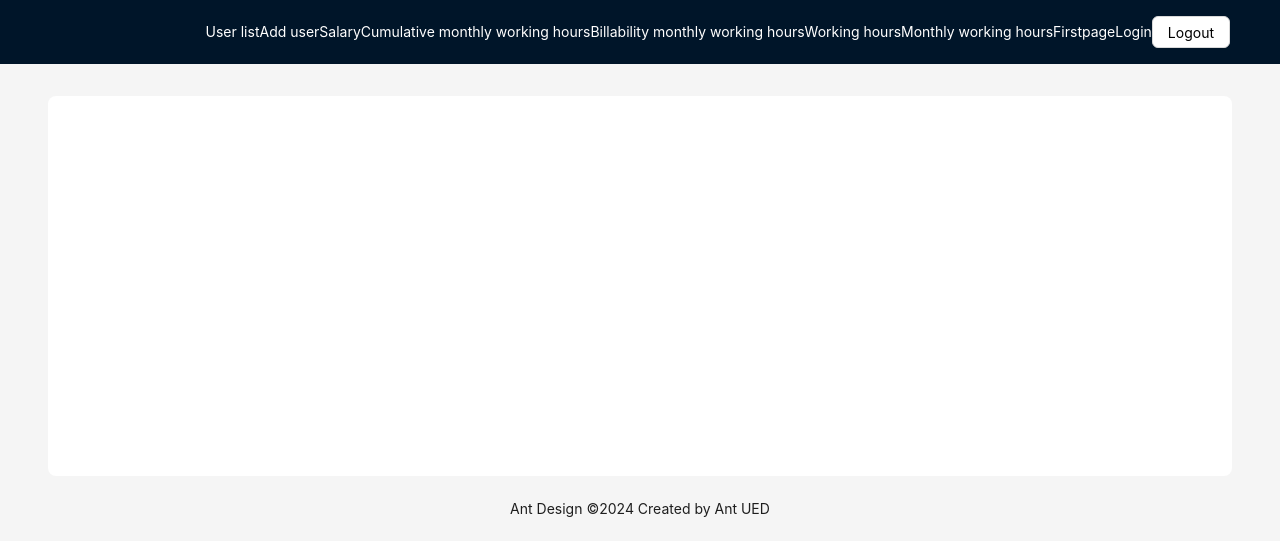
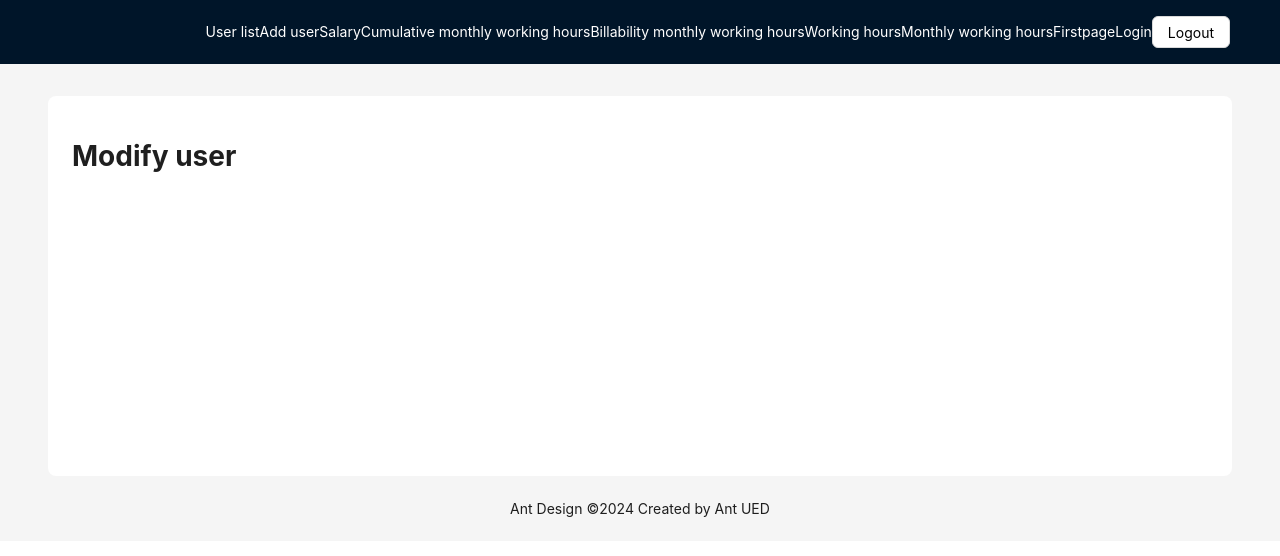
Before and after one commit to satuhalinen/reporting_system, a React (Vite) app in the folder frontend/: page /modify-user in a window 1280 px wide. Shown: the top 556 px of the page. Built offline with nearby package versions, Linux system fonts and the light colour scheme; no server answers.

Commit message:
add file, Route and Navlink for modifying user data

```diff
--- a/frontend/src/App.jsx
+++ b/frontend/src/App.jsx
@@ -12,6 +12,7 @@ import BillabilityMonthlyWorkingHours from "./routes/BillabilityMonthlyWorkingHo
 import Salary from "./routes/Salary";
 import AddUser from "./routes/AddUser";
 import UserList from "./routes/UserList";
+import ModifyUser from "./routes/ModifyUser";
 
 const { Header, Content, Footer } = Layout;
 
@@ -110,6 +111,7 @@ const App = () => {
                 <Route path="salary" element={<Salary />} />
                 <Route path="add-user" element={<AddUser />} />
                 <Route path="user-list" element={<UserList />} />
+                <Route path="modify-user" element={<ModifyUser />} />
               </Route>
             </Routes>
           </div>
--- /dev/null
+++ b/frontend/src/routes/ModifyUser.jsx
@@ -0,0 +1,9 @@
+const ModifyUser = () => {
+  return (
+    <div>
+      <h1>Modify user</h1>
+    </div>
+  );
+};
+
+export default ModifyUser;
--- a/frontend/src/routes/UserList.jsx
+++ b/frontend/src/routes/UserList.jsx
@@ -2,6 +2,8 @@ import axios from "axios";
 import { Table, Button, Popconfirm, message } from "antd";
 import { useState, useEffect } from "react";
 import DeleteOutlined from "@ant-design/icons/DeleteOutlined";
+import ToolOutlined from "@ant-design/icons/ToolOutlined";
+import { NavLink } from "react-router-dom";
 
 const UserList = () => {
   const [userData, setUserData] = useState([]);
@@ -38,6 +40,7 @@ const UserList = () => {
       dataIndex: "actions",
       key: "actions",
       render: (text, record) => (
+        <>
           <Popconfirm
             title="Haluatko varmasti poistaa käyttäjän?"
             okText="Kyllä"
@@ -47,6 +50,11 @@ const UserList = () => {
           >
             <Button icon={<DeleteOutlined />}>Poista</Button>
           </Popconfirm>
+          <NavLink style={{ color: "white" }} to={`/modify-user`}>
+            Add user
+            <Button icon={<ToolOutlined />}>Muokkaa tietoja</Button>
+          </NavLink>
+        </>
       ),
     },
   ];
```
Lines whose indentation alone changed are shown as unchanged.
